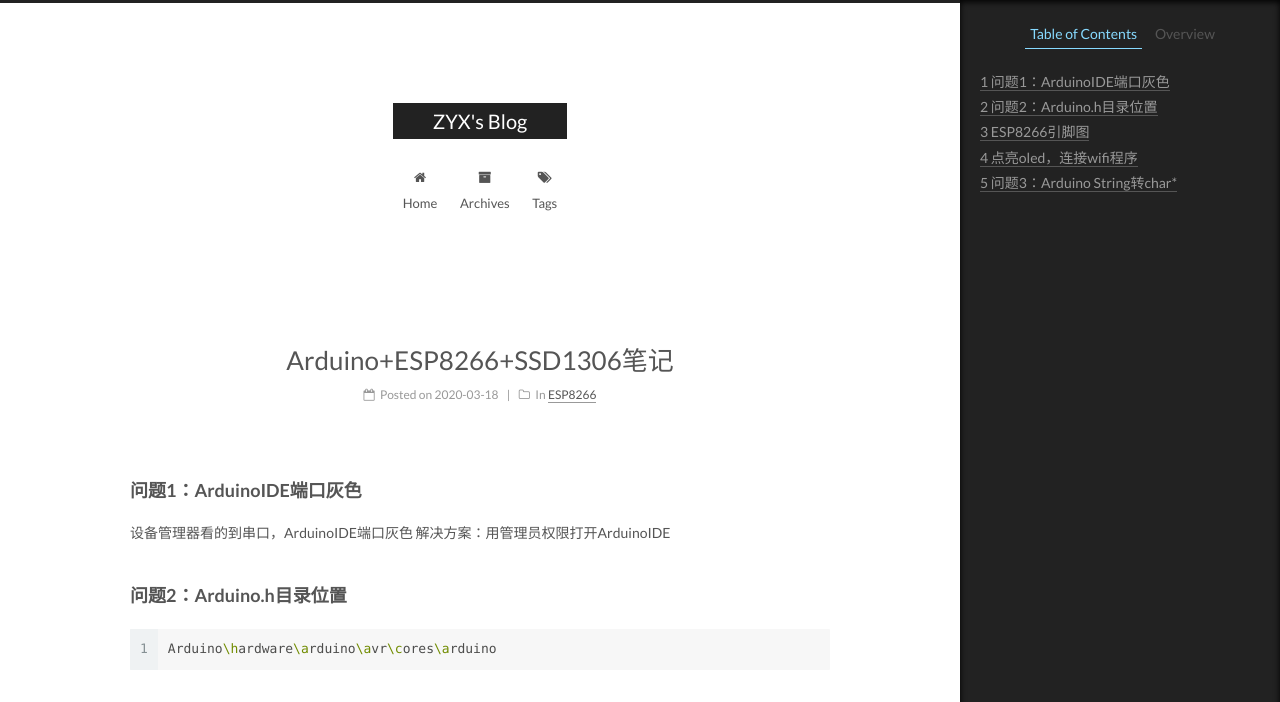
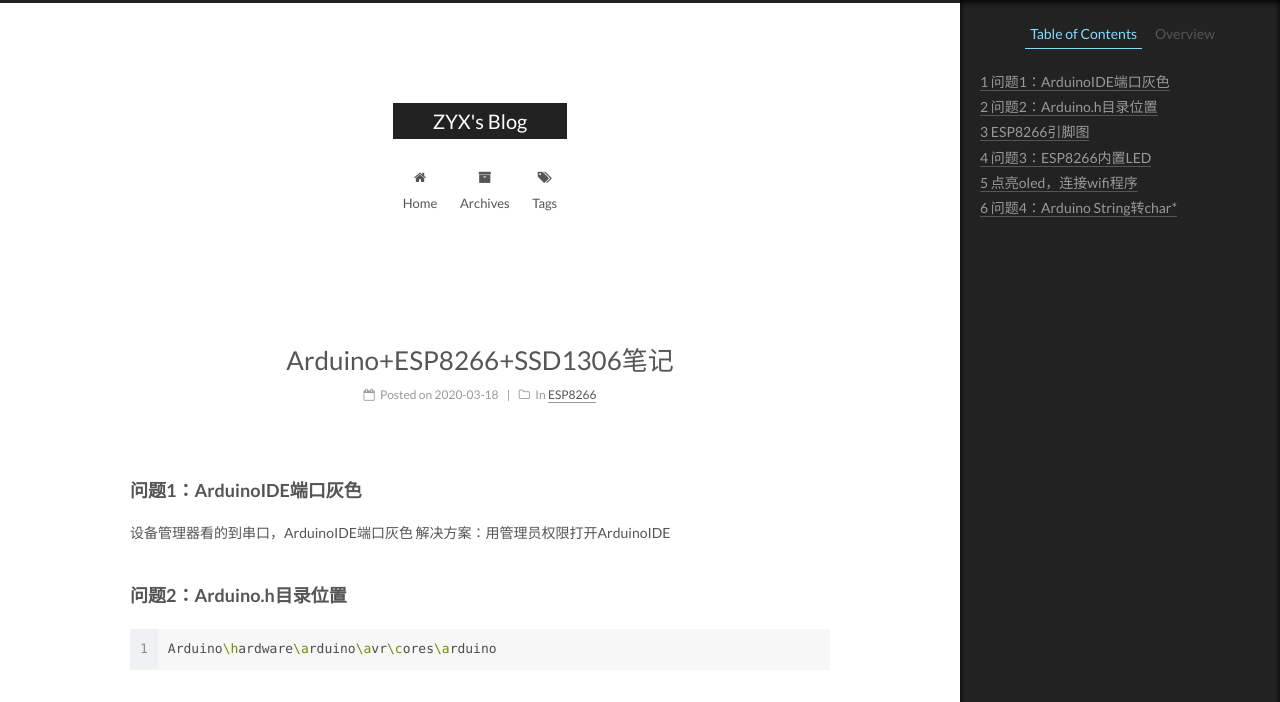
Before and after one commit to meowsir/meowsir.github.io, a Jekyll site: the page built from _posts/2020-03-18-Arduino+ESP8266+SSD1306笔记.md, in a window 1280 px wide and 1400 px high. Shown: the top 702 px of the window. Built offline with Jekyll 4.4.1, drawn with Linux system fonts in a browser that asks for light colours; some of the changed text lies outside the part shown.

Commit message:
modify post

````diff
--- a/_posts/2020-03-18-Arduino+ESP8266+SSD1306笔记.md
+++ b/_posts/2020-03-18-Arduino+ESP8266+SSD1306笔记.md
@@ -17,6 +17,10 @@ Arduino\hardware\arduino\avr\cores\arduino
 ```
 ### ESP8266引脚图
 ![](http://120.55.88.72:8001/2020/03/18/fcc148b39d37b.png)
+### 问题3：ESP8266内置LED
+```c
+LED_BUILTIN
+```
 ### 点亮oled，连接wifi程序
 ```c
 #include <Arduino.h>
@@ -62,7 +66,7 @@ void loop(void) {
   delay(1000);
 }
 ```
-### 问题3：Arduino String转char*
+### 问题4：Arduino String转char*
 ```c
 String tmp = "ABCDEFG"；
 char* s = &tmp[0];
````
